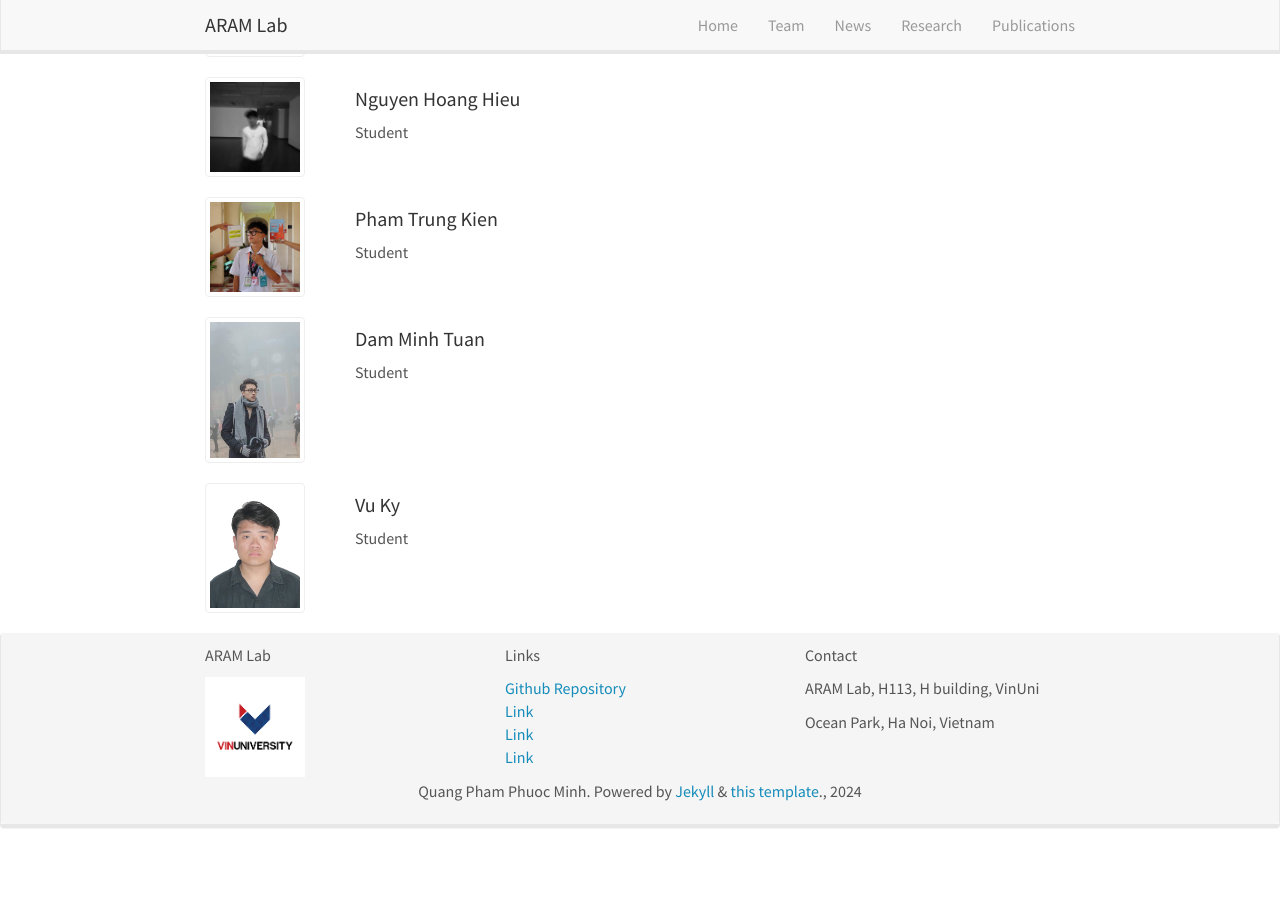
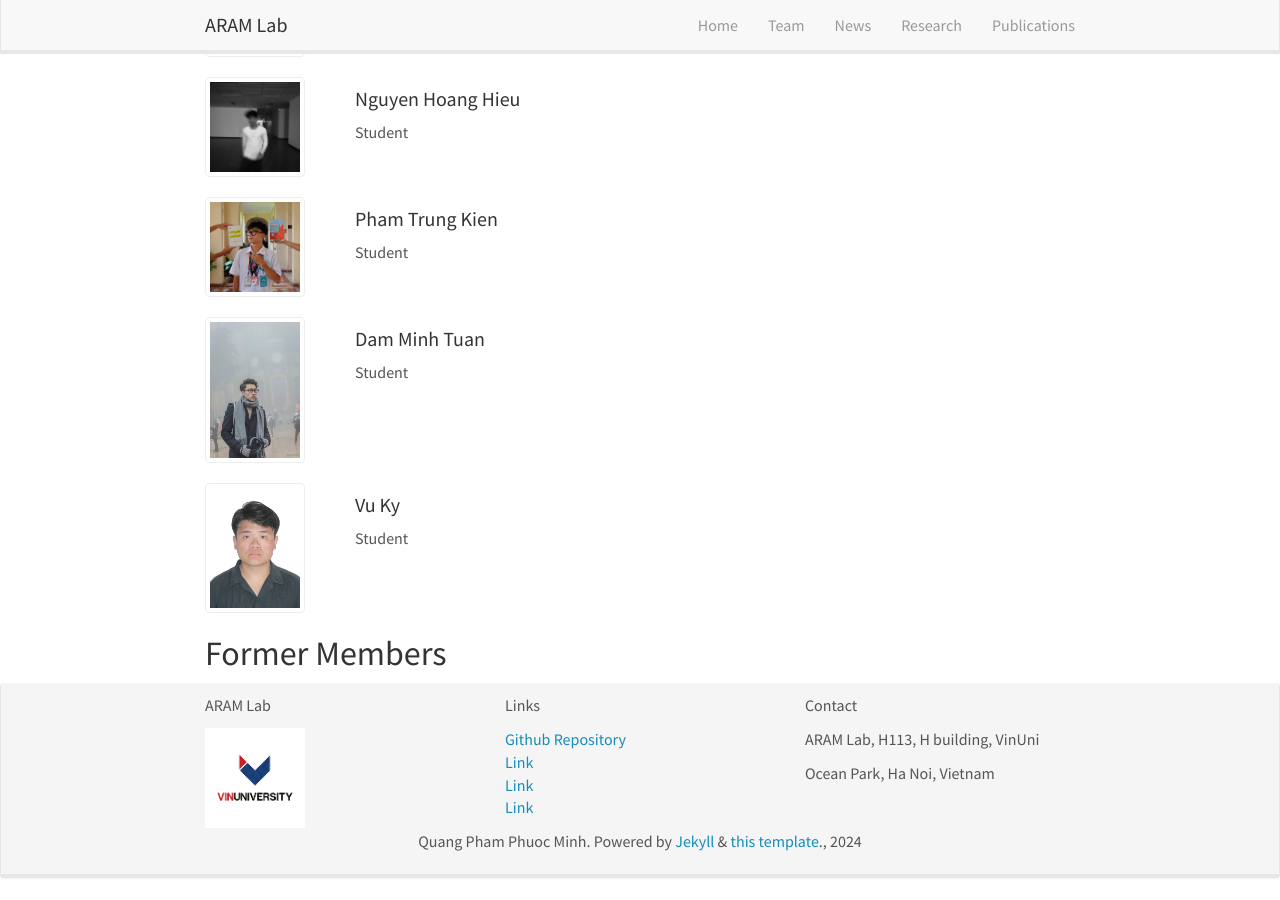
Before and after one commit to quangpham2006/ARAM, a Jekyll site: the page built from _pages/team/index.html, in a window 1280 px wide and 900 px high, scrolled down 1686 px. Built offline with Jekyll 4.4.1, drawn with Linux system fonts in a browser that asks for light colours; nearby versions of some CDN libraries; before the commit the page ends 2536 px from its top, so only the background shows below that.

Commit message:
Update index.html

```diff
--- a/_pages/team/index.html
+++ b/_pages/team/index.html
@@ -81,3 +81,26 @@
     </div>
 </div>
 {% endfor %}
+
+<h2><a id="former"></a>Former Members</h2>
+{% assign members = site.posts | where: 'category', 'former' | sort: 'date' %}
+{% for member in members %}
+<div class="card team-member-card">
+    <div class="row mt-3">
+        <div class="col-md-2">
+            <a href={{ site.url }}{{ site.baseurl }}{{member.url}}>
+                <img src="{{ site.url }}{{ site.baseurl }}/images/team/{{ member.image }}"
+                    class="card-img img-responsive img-thumbnail"
+                    style="filter: grayscale(0%); max-width: 100px;"/>
+            </a>
+        </div>
+
+        <div class="col-md-10">
+            <div class="card-body">
+            <h4 class="card-title">{{ member.title }}</h4>
+            <p class="card-text">{{ member.role }}</p>
+            </div>
+        </div>
+    </div>
+</div>
+{% endfor %}
```
